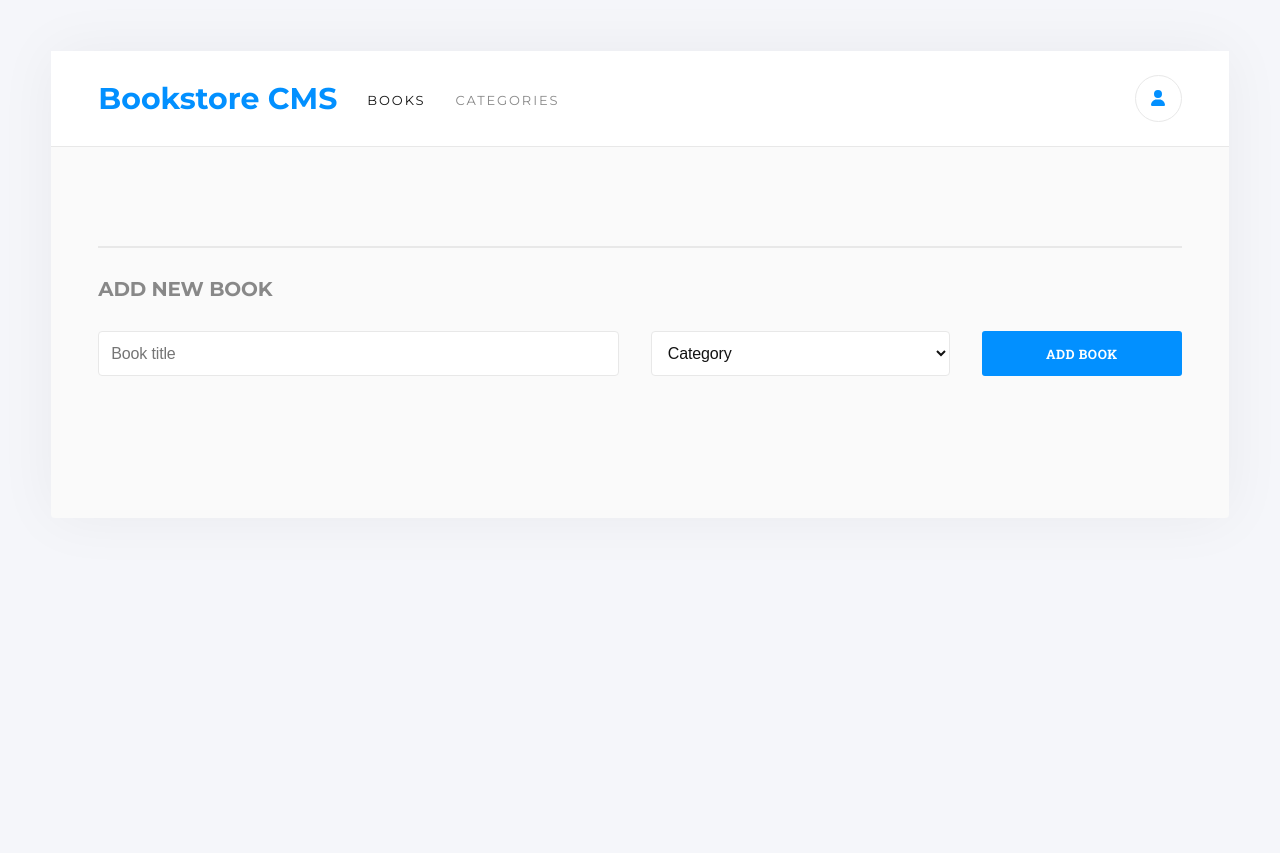
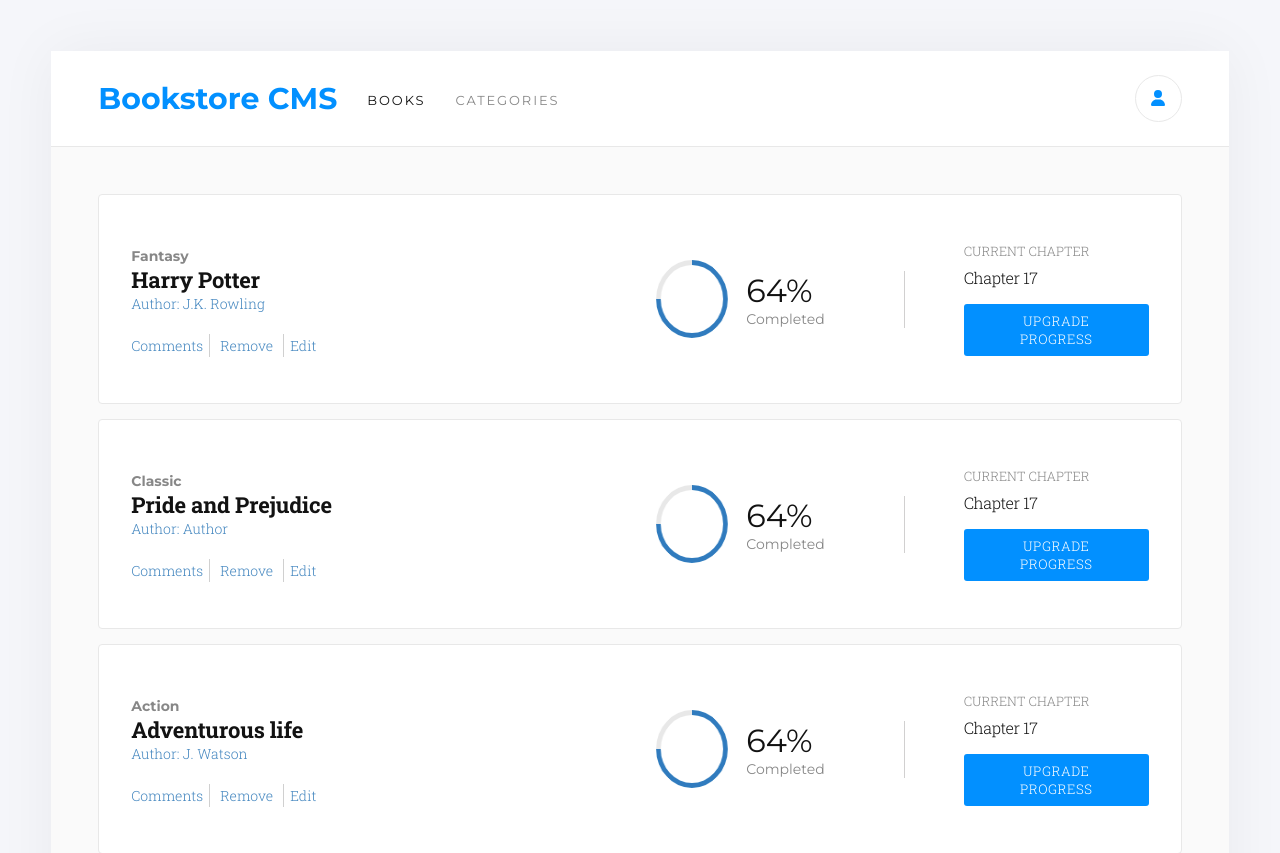
Before and after one commit to zhorabay/Bookstore, a React (Create React App) app: page / in a window 1280 px wide. Shown: the top 853 px of the page. Before the commit the page ends 800 px from the top, so only its background shows below. Built offline with nearby package versions, Linux system fonts and the light colour scheme.

Commit message:
Add state books

```diff
--- a/src/components/DisplayBook.jsx
+++ b/src/components/DisplayBook.jsx
@@ -3,7 +3,23 @@ import ListBooks from './ListBooks';
 import FormBook from './FormBook';
 
 const DisplayBook = () => {
-  const [books, setBooks] = useState([]);
+  const [books, setBooks] = useState([
+    {
+      title: 'Harry Potter',
+      author: 'J.K. Rowling',
+      category: 'Fantasy',
+    },
+    {
+      title: 'Pride and Prejudice',
+      author: 'Author',
+      category: 'Classic',
+    },
+    {
+      title: 'Adventurous life',
+      author: 'J. Watson',
+      category: 'Action',
+    },
+  ]);
 
   useEffect(() => {
     const storedBooks = localStorage.getItem('books');
```
